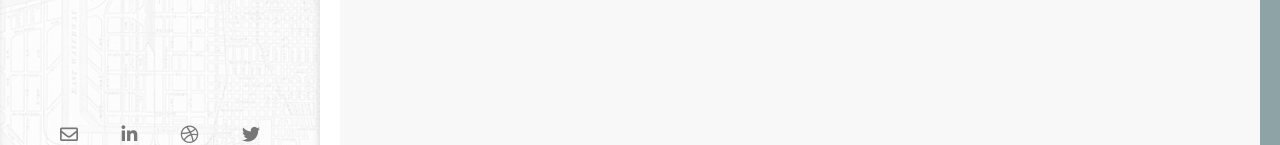
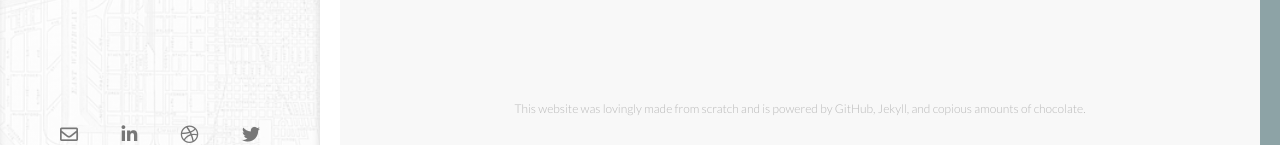
Before and after one commit to SarahJune/sarahjune.github.io, a Jekyll site: the page built from blog.html, in a window 1280 px wide. Shown: the part 739-884 px from the top of the page. Built offline with Jekyll 4.4.1, drawn with Linux system fonts in a browser that asks for light colours; nearby versions of some CDN libraries.

Commit message:
fix a little css

```diff
--- a/_layouts/default.html
+++ b/_layouts/default.html
@@ -26,6 +26,7 @@
     <main>
       <div class="wrapper">
         {{ content }}
+        <p class="disclaimer">This website was lovingly made from scratch and is powered by GitHub, Jekyll, and copious amounts of chocolate.</p>
       </div>
     </main>
     <script src="https://code.jquery.com/jquery-latest.min.js" type="text/javascript"></script>
--- a/_sass/blog.scss
+++ b/_sass/blog.scss
@@ -38,6 +38,9 @@
   }
   .halfwidth {
     width: 50%;
+    @media screen and (max-width: 500px) {
+      width: 100%;
+    }
   }
   h3 {
     margin-top: 48px;
--- a/_sass/main.scss
+++ b/_sass/main.scss
@@ -164,6 +164,7 @@
 section {
   padding: 100px 50px;
   max-width: 750px;
+  min-height: 66vh;
   margin: auto;
   display: flex;
   flex-direction: column;
--- a/blog.html
+++ b/blog.html
@@ -5,8 +5,7 @@
 nav: blog
 ---
 
-<section class="blog-index"
-  <div>
+<section class="blog-index">
     <h2>Blog</h2>
     <hr class="hrprimary">
     {% for post in site.posts %}
@@ -23,5 +22,4 @@
         <a href="{{ post.url }}">Read more »</a>
       </article>
     {% endfor %}
-  </div>
 </section>
--- a/index.html
+++ b/index.html
@@ -15,6 +15,5 @@
     <p>Take a look around! You can see examples of my <a href="{{site.baseurl}}/designs">designs here</a>, and read what I'm up to on my <a href="{{site.baseurl}}/blog">blog</a>. If you want to collaborate on a project (or just grab coffee and swap reading lists), <a href="mailto:sarah@sarahjunefischer.com">get in touch.</a></p>
   </div>
 </section>
-<p class="disclaimer">This website was lovingly made from scratch and is powered by GitHub, Jekyll, and copious amounts of chocolate.</p>
 
 <!-- <div class="space"></div> -->
```
